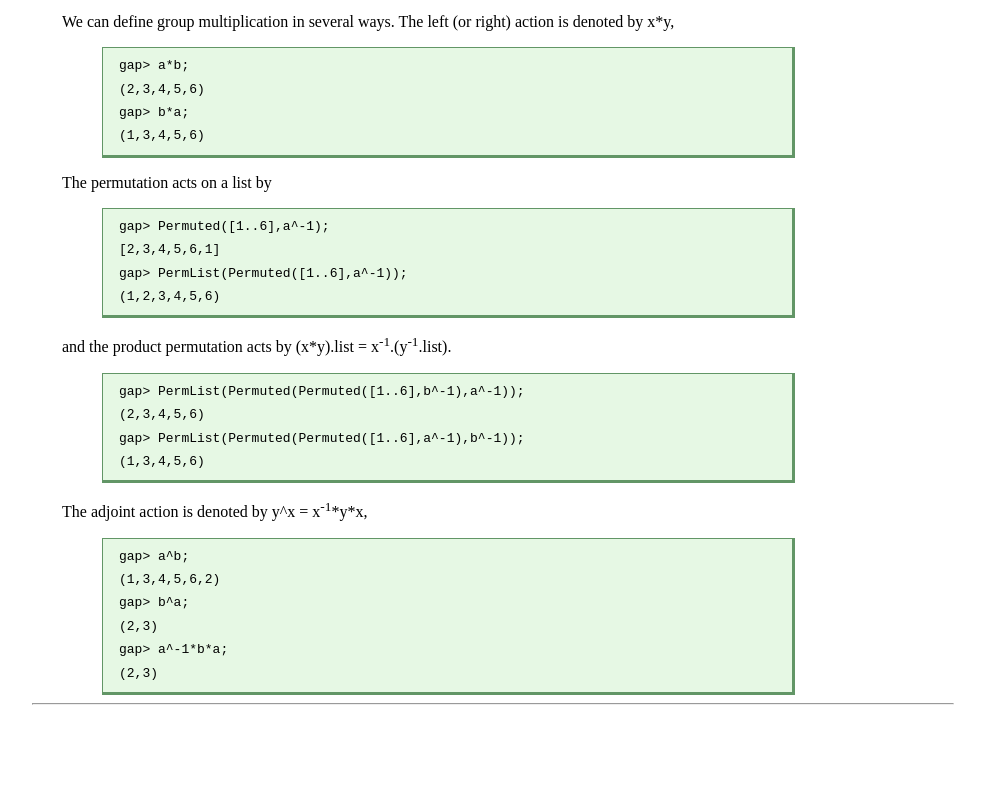
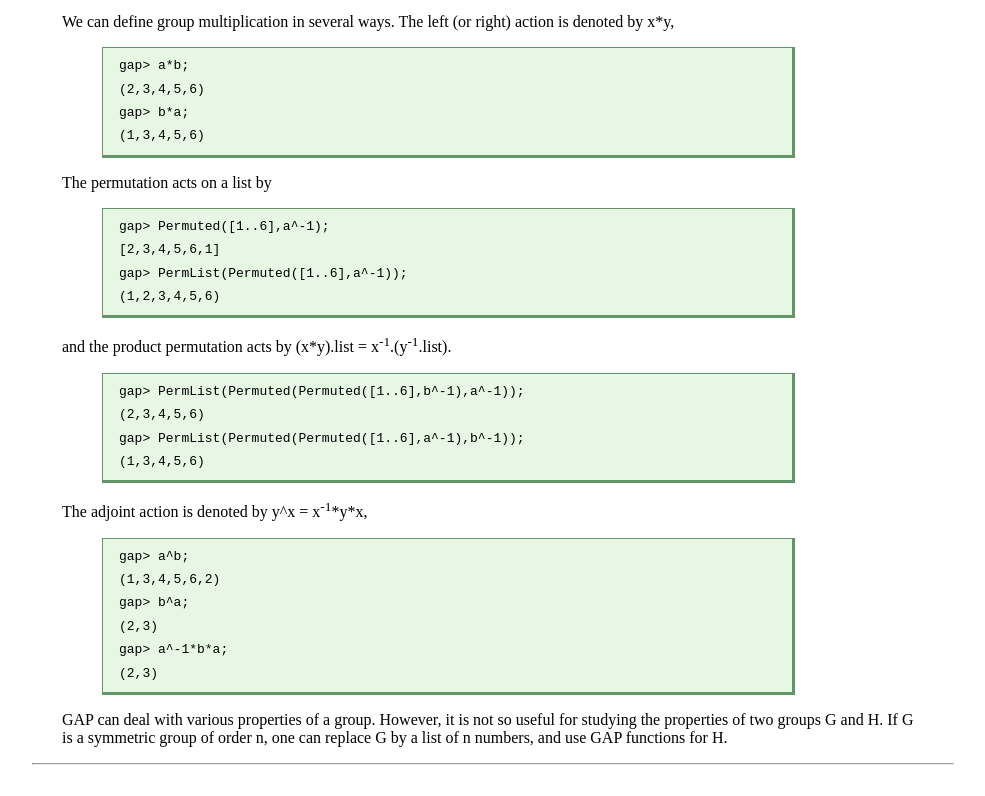
Before and after one commit to suzuki-r/suzuki-r.github.io, a plain HTML site: page link/GAP.html in a window 1280 px wide. Shown: the part 2575-3371 px from the top of the page, without its empty margins (133-1118 px from the left). Before the commit the page ends 3311 px from the top, so only its background shows below. Drawn offline with Linux system fonts and the light colour scheme.

Commit message:
Update GAP.html

```diff
--- a/link/GAP.html
+++ b/link/GAP.html
@@ -206,6 +206,10 @@
             <pre>gap&gt; a^-1*b*a;</pre>
             <pre>(2,3)</pre>
           </div>
+          <p>
+            GAP can deal with various properties of a group. However, it is not so useful for studying the properties of two groups G and H.
+            If G is a symmetric group of order n, one can replace G by a list of n numbers, and use GAP functions for H.
+          </p>
         </div>
         <hr> <br>
       </div>
```
